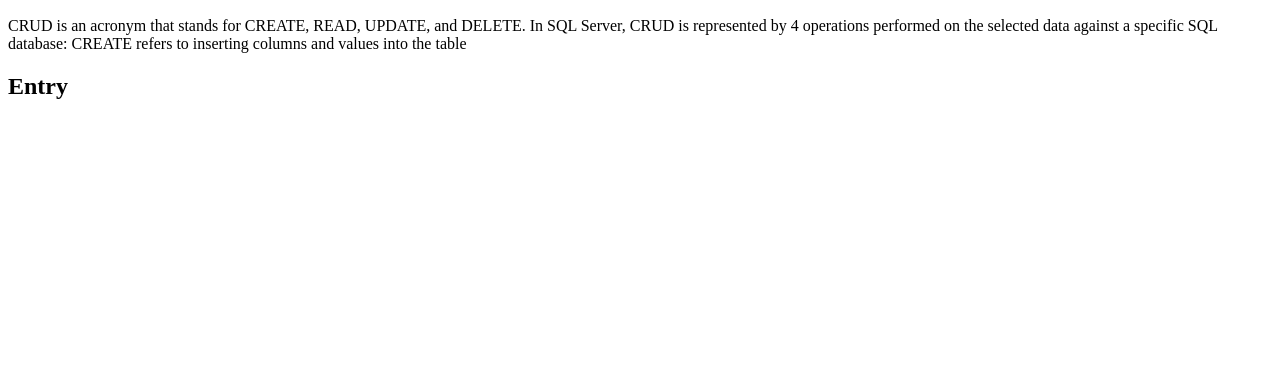
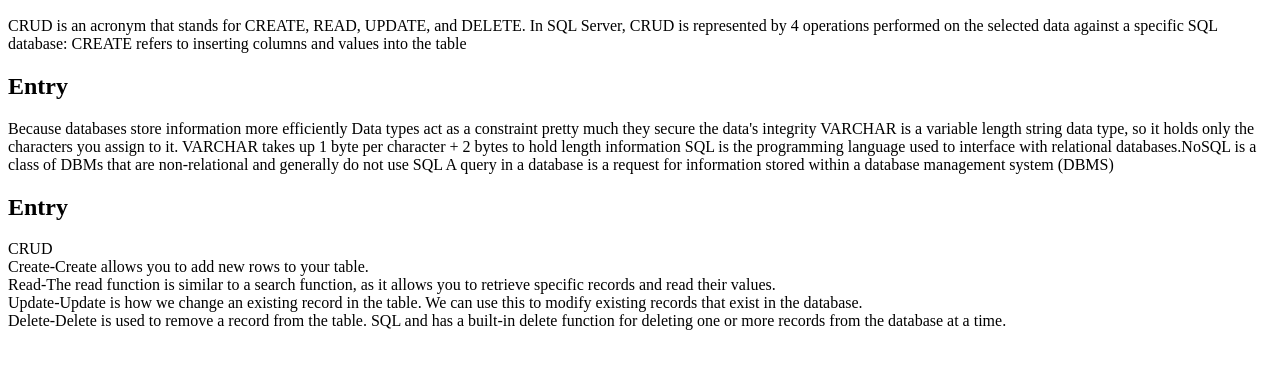
Before and after one commit to Luke3G/db, a plain HTML site: page index.html in a window 1280 px wide. Shown: the part 116-484 px from the top of the page. Drawn offline with Linux system fonts and the light colour scheme.

Commit message:
added added crud entry

```diff
--- a/index.css
+++ b/index.css
@@ -1,8 +1,11 @@
-*{
 
-}
 header{
     text-align: center;
     font-family: Georgia, 'Times New Roman', Times, serif;
-    text-shadow: 30;
+
 }
+
+.p{
+    font-family: Verdana, Geneva, Tahoma, sans-serif;
+
+}
--- a/index.html
+++ b/index.html
@@ -7,6 +7,8 @@
     <meta name="viewport" content="width=device-width, initial-scale=1.0">
     <title>DB Journel</title>
     <link rel="stylesheet" type="text/css" href="index.css">
+
+
 </head>
 
 <body>
@@ -19,7 +21,27 @@
         and values into the table</p>
 
     <h2>Entry</h2>
-    <p></p>
+    <p>Because databases store information more efficiently
+        Data types act as a constraint pretty much they secure the data's integrity VARCHAR is a variable length string
+        data type, so it holds only the characters you assign to it. VARCHAR takes up 1 byte per character + 2 bytes to
+        hold length information SQL is the programming language used to interface with relational databases.NoSQL is a
+        class of DBMs that are non-relational and generally do not use SQL A query in a database is a request for
+        information stored within a database management system (DBMS)</p>
+
+    <h2>Entry</h2>
+    <p>CRUD
+        <br>
+        Create-Create allows you to add new rows to your table.
+        <br>
+        Read-The read function is similar to a search function, as it allows you to retrieve specific records and read
+        their values.
+        <br>
+        Update-Update is how we change an existing record in the table. We can use this to modify existing records that
+        exist in the database.
+        <br>
+        Delete-Delete is used to remove a record from the table. SQL and has a built-in delete function for deleting one
+        or more records from the database at a time.
+    </p>
 </body>
 
 </html>
```
